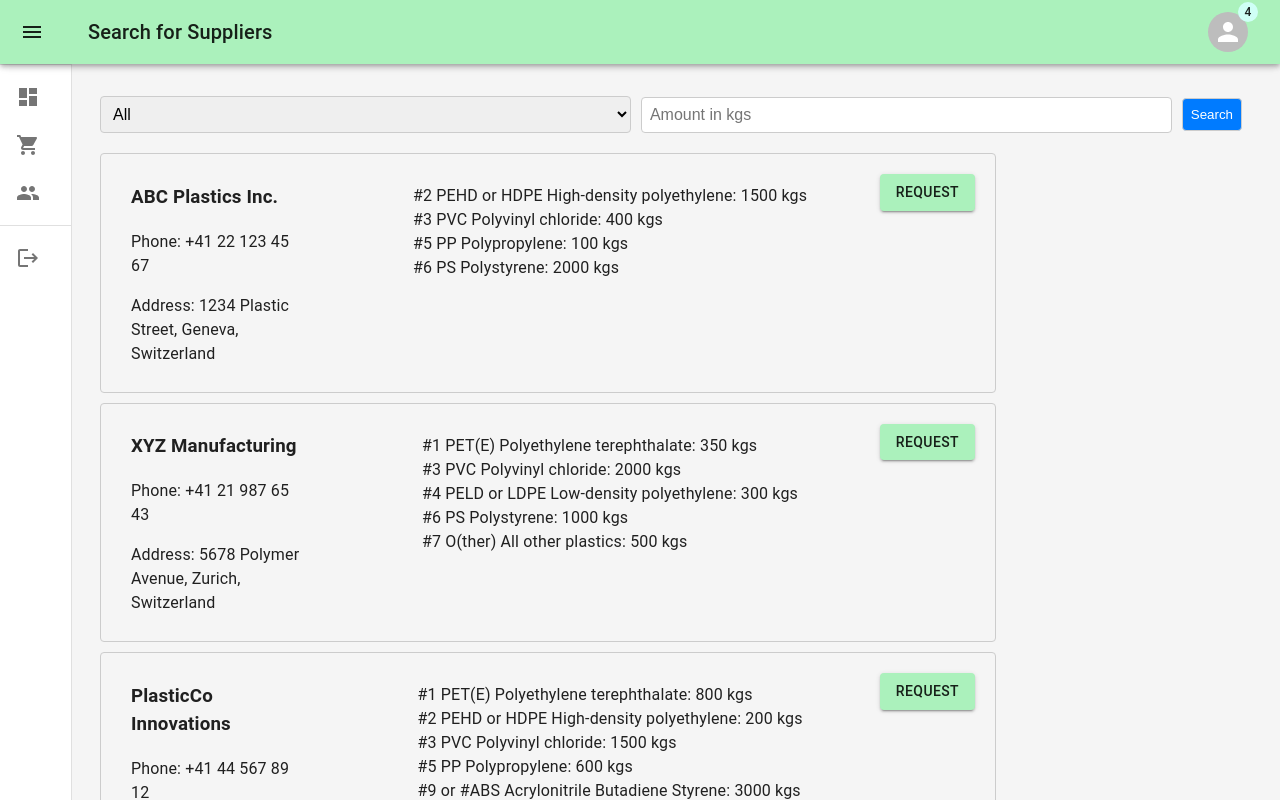
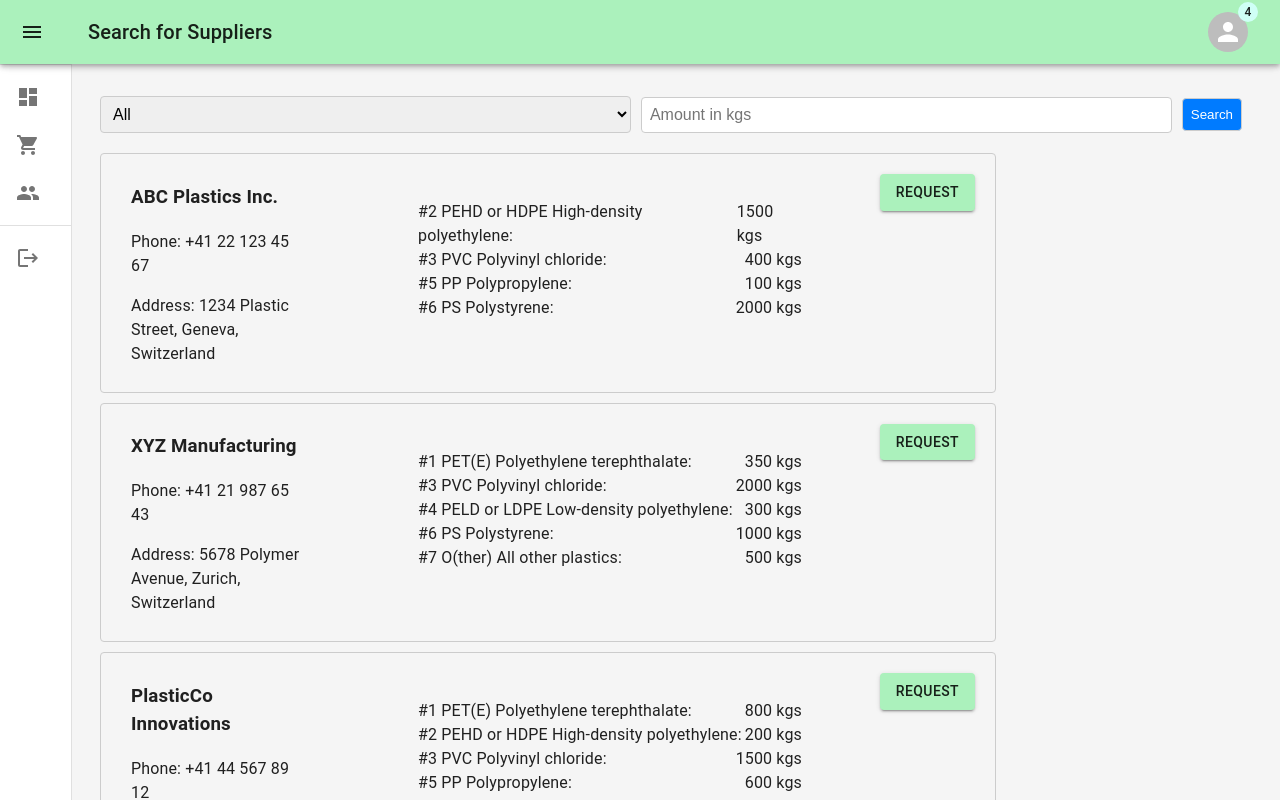
Before and after one commit to jwoff1991/herHackKantonAargau, a React (Vite) app in the folder frontend/: page /search in a window 1280 px wide. Built offline with nearby package versions, Linux system fonts and the light colour scheme.

Commit message:
fixed some css

```diff
--- a/frontend/src/components/plasticSearchBar.css
+++ b/frontend/src/components/plasticSearchBar.css
@@ -74,9 +74,16 @@
   .results-container .company-details ul {
     list-style: none;
     padding-top: 20px;
-    margin: 0;
+
   }
 
   .company-name {
     width: 14vw;
   }
+
+
+.plastic-and-amount {
+  display: flex;
+  justify-content: space-between;
+  width: 30vw;
+}
--- a/frontend/src/components/plasticSearchBar.jsx
+++ b/frontend/src/components/plasticSearchBar.jsx
@@ -104,8 +104,7 @@ const PlasticSearch = () => {
           currentItems.map((company) => (
             <div key={company.id}>
               <div className="company-details">
-              <div className='company-name'>
-
+                <div className="company-name">
                   <h3>{company.companyName}</h3>
                   <p>Phone: {company.contactInfo.phoneNumber}</p>
                   <p>Address: {company.contactInfo.address}</p>
@@ -114,8 +113,11 @@ const PlasticSearch = () => {
                   {Object.entries(company.plasticAvail)
                     .filter(([plastic, details]) => details.amount > 0)
                     .map(([plastic, details]) => (
-                    <li key={plastic}>
-                      {plastic}: {details.amount} kgs
+                      <li key={plastic} className="plastic-and-amount">
+                        <span className="plastic-name">{plastic}:</span>
+                        <span className="plastic-amount">
+                          {details.amount} kgs
+                        </span>
                       </li>
                     ))}
                 </ul>
```
Lines whose indentation alone changed are shown as unchanged.
